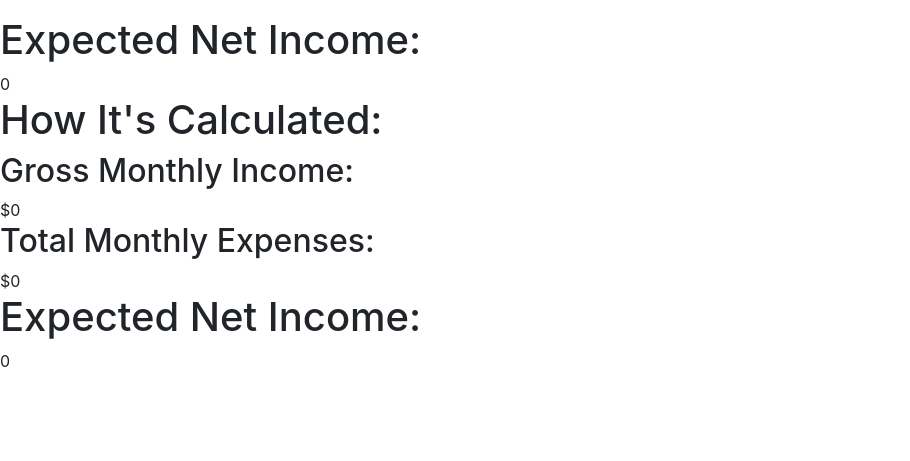
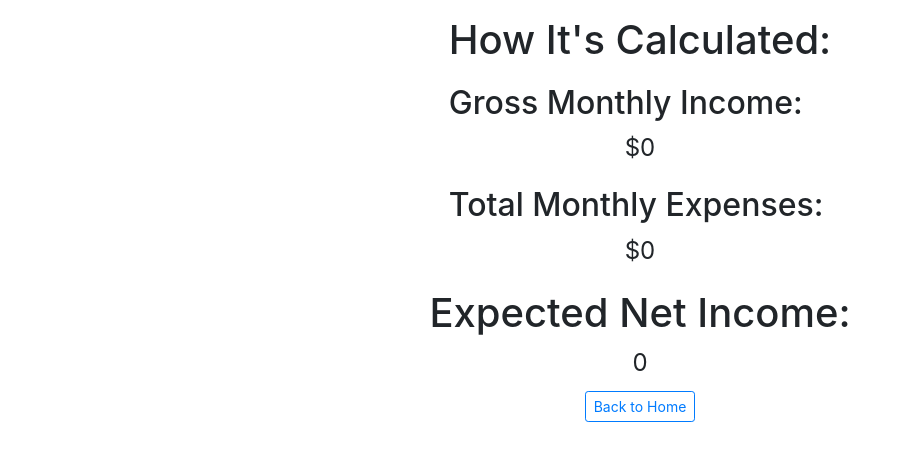
Before and after one commit to tyler-simeone/FundsTracker, a Django app: page /incomecalculation/ in a window 1280 px wide. Shown: the part 24-485 px from the top of the page, without its empty margins (0-910 px from the left). Run offline with Django 3.2, Linux system fonts and the light colour scheme; the visitor is signed in with stand-in values (Sample User, id 1); data that the repository does not hold is empty; parts of the project's set-up code (start-up, migrations or seed data) failed here and were passed over; some libraries are stand-ins or nearby versions.

Commit message:
net income list/homepage and net income details styles added

```diff
--- a/fundstrackerproject/fundstrackerapp/static/styles/netincome.css
+++ b/fundstrackerproject/fundstrackerapp/static/styles/netincome.css
@@ -20,7 +20,7 @@
 }
 
 .progress__container {
-    margin-top: 20px;
+    margin-top: 10px;
 }
 
 .progress__header {
--- a/fundstrackerproject/fundstrackerapp/static/styles/netincome_details.css
+++ b/fundstrackerproject/fundstrackerapp/static/styles/netincome_details.css
@@ -0,0 +1,27 @@
+.net_income_details__container {
+    display: flex;
+    flex-direction: column;
+    align-items: center;
+}
+
+.header {
+    margin-bottom: 20px;
+}
+
+.gross_expenses {
+    margin-top: 20px;
+}
+
+span {
+    display: flex;
+    justify-content: center;
+    font-size: 1.5em;
+}
+
+.result {
+    margin-top: 20px;
+}
+
+button {
+    margin-top: 10px;
+}
--- a/fundstrackerproject/fundstrackerapp/templates/netincome/details.html
+++ b/fundstrackerproject/fundstrackerapp/templates/netincome/details.html
@@ -6,14 +6,9 @@
 {% endblock %}
 
 {% block content %}
-    <div>
-        <section>
-            <h1>Expected Net Income:</h1>
-            <div class="net_income__total">{{ net_income }}</div>
-        </section>
-
+    <div class="net_income_details__container">
         <section class="calculations">
-            <h1>How It's Calculated:</h1>
+            <h1 class="header">How It's Calculated:</h1>
             <div class="gross_income">
                 <h2>Gross Monthly Income:</h2>
                 <span>${{ total_income }}</span>
@@ -26,7 +21,11 @@
 
         <section class="result">
             <h1>Expected Net Income:</h1>
-            <div class="net_income__total">{{ net_income }}</div>
+            <span>{{ net_income }}</span>
         </section>
+
+        <a href="{% url 'fundstrackerapp:home' %}">
+            <button class="btn btn-outline-primary btn-sm">Back to Home</button>
+        </a>
     <div>
 {% endblock %}
```
